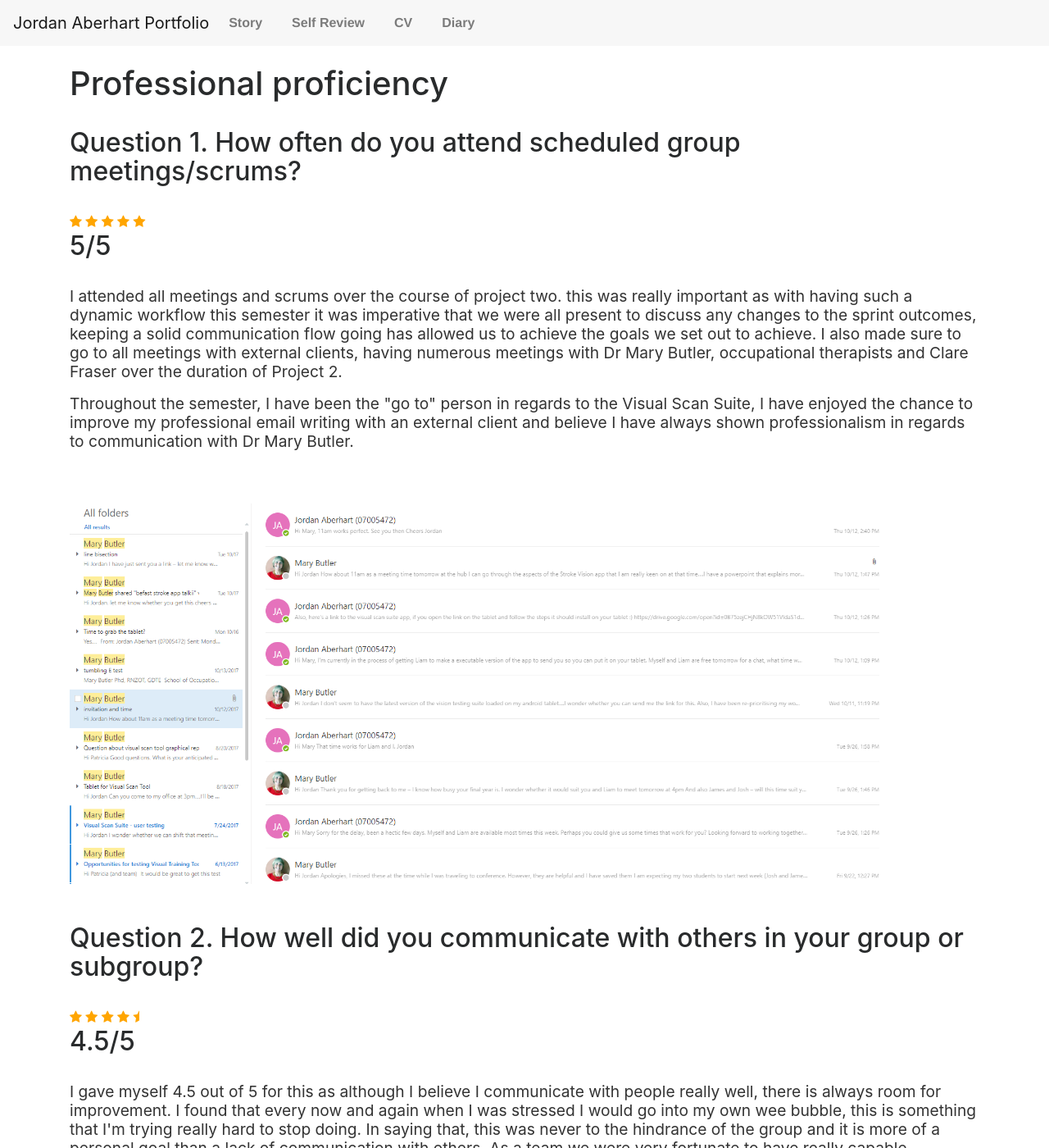
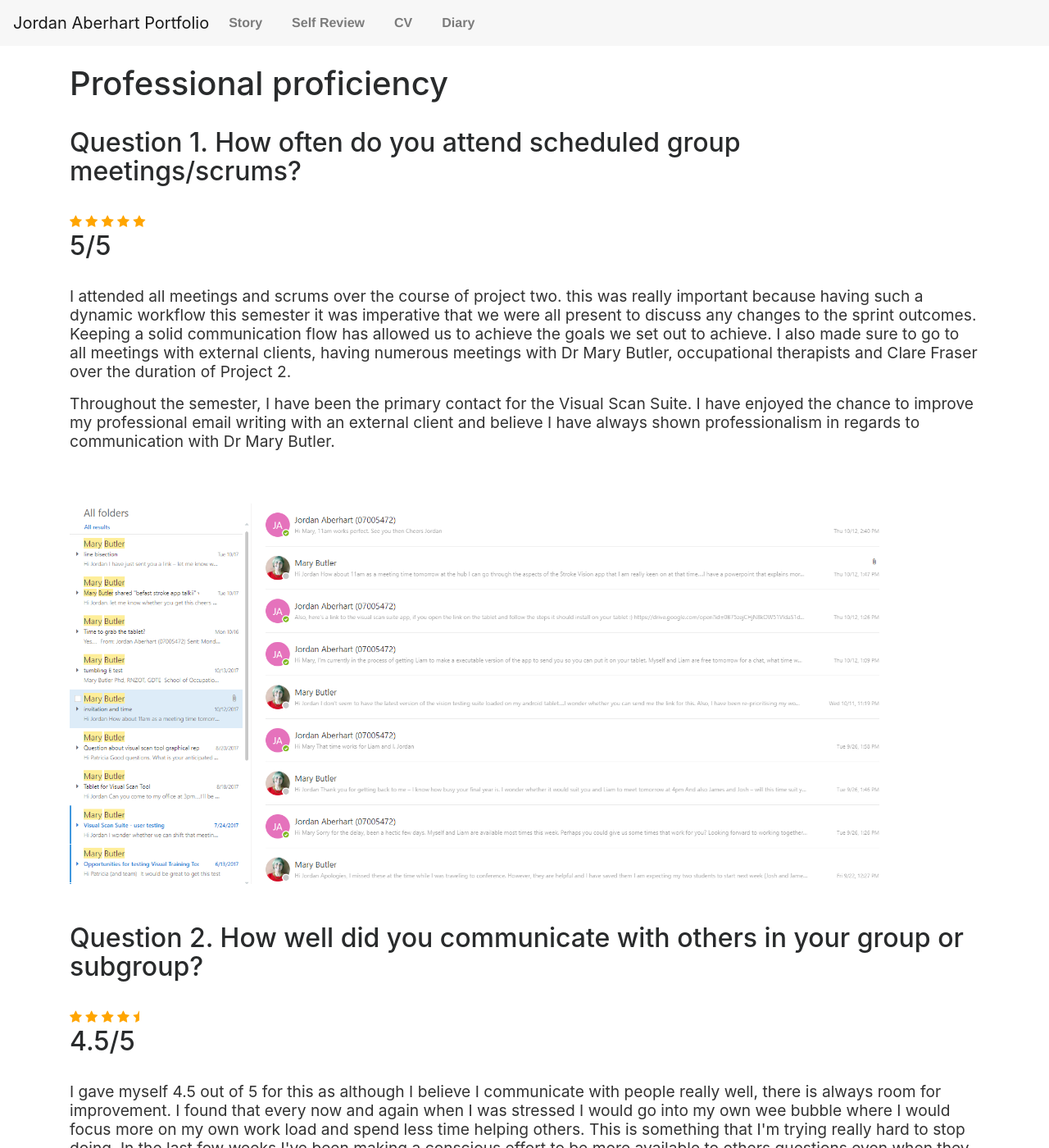
Before and after one commit to aberhjk1/aberhjk1.github.io, a Jekyll site: the page built from selfreview.html, in a window 1280 px wide and 1400 px high. Shown: the whole window at 82% size. Built offline with Jekyll 4.4.1, drawn with Linux system fonts in a browser that asks for light colours; nearby versions of some CDN libraries; some of the changed text lies outside the part shown.

Commit message:
Update selfreview.html

```diff
--- a/selfreview.html
+++ b/selfreview.html
@@ -16,12 +16,12 @@
 <span class="fa fa-star checked"></span>
 <h2>5/5</h2>
 <br>
-<p> I attended all meetings and scrums over the course of project two. this was really important as with having such a dynamic workflow
-   this semester it was imperative that we were all present to discuss any changes to the sprint outcomes, keeping a solid communication flow going has allowed us to achieve the goals we set out to achieve. I also made sure to go to all meetings with
+<p> I attended all meetings and scrums over the course of project two. this was really important because having such a dynamic workflow
+   this semester it was imperative that we were all present to discuss any changes to the sprint outcomes. Keeping a solid communication flow has allowed us to achieve the goals we set out to achieve. I also made sure to go to all meetings with
   external clients, having numerous meetings with Dr Mary Butler, occupational therapists and Clare Fraser over the duration of Project 2.
 </p>
 
- <p>  Throughout the semester, I have been the "go to" person in regards to the Visual Scan Suite, I have enjoyed the chance to improve my professional email writing
+ <p>  Throughout the semester, I have been the primary contact for the Visual Scan Suite. I have enjoyed the chance to improve my professional email writing
    with an external client and believe I have always shown professionalism in regards to communication with Dr Mary Butler. </p>
    <br><br>
 <img src="EvidenceImages/MaryButler.PNG" alt="Emails with Dr Mary Butler" width="90%"></img><br><br>
@@ -36,11 +36,12 @@
 <span class="fa fa-star-half checked"></span>
 <h2>4.5/5</h2>
 <br>
-<p> I gave myself 4.5 out of 5 for this as although I believe I communicate with people really well, there is always room for improvement. I found that every now and again when I was stressed I would go into my own wee bubble, this is something that I'm trying really hard to stop doing. In saying
-   that, this was never to the hindrance of the group and it is more of a personal goal than a lack of communication with others.
-   As a team we were very fortunate to have really capable members and everyone was open to ideas and changes which allowed open dialog and in turn, a more stable and robust final product.
+<p> I gave myself 4.5 out of 5 for this as although I believe I communicate with people really well, there is always room for improvement. I found that every now and again when I was stressed I would go into my own wee bubble where I would focus more on my own work load and spend less time helping others. This is something that I'm trying really hard to stop doing. In the last few weeks I've been making a conscious effort to be more available to others questions even when they may not directly relate to my work.
+
+   As a team we were very fortunate to have really capable members and everyone was open to ideas and changes which allowed open dialog. This open dialog allowed us to clearly plan out our tasks and divide the work between the subgroups. Having an open dialog and good communication channels also allowed us to discuss changes and respond to changes more rapidly.
+   This ultimately allowed the project to move forward at a faster rate and gave us a more robust final product.
 <br>
-   This semester I have been mainly working in a subgroup as part of the larger commsoft team. With the API it was myself and Matt, and with Visual Scan Suite it was myself and Liam.
+   This semester I have been mainly working in a subgroup as part of the larger commsoft team.For the API I worked with Matt; For the Visual Scan Suite I worked with Liam.
    working in a smaller team I found to be particularly productive, the ability to bounce ideas around and quickly make a decision without having to consult numerous other people. I believe this
    helped keep the project flow and speed of development really fast.
 </p>
@@ -63,9 +64,9 @@
 <span class="fa fa-star checked "></span>
 <h2>4/5</h2>
 <br>
-<p> The documentation of my work has been something that I feel I could of done more of this semester,
+<p> The documentation of my work has been something that I feel I could have done more of this semester,
    I was sure to comment any code I wrote and helped write/complete any API Documentation.
-   Alot of the time it was others who took the step to start the documentation writing then I would append my sections to that. </p>
+  However, often someone else would start the documentation writing then I would append my sections to those documents. </p>
 
 <br>
 <h2>Question 4. How well did you respond to problems or changing requirements?</h2>
@@ -77,8 +78,12 @@
 <span class="fa fa-star-half checked"></span>
 <h2>4.5/5</h2>
 <br>
-<p> The CommSoft group projects went through many iterations and changes over project 2, From having the SQL database ERD completely overhauled, Rewriting the API, Redesigning the Visual Scan Suite to
-be usable on a wide range of tablets and PathMapper having the design and user requirements changing constantly. I believe that I handled problems and changes really well, I consider myself very good at being able to adapt and therefore any change in requirements wasn't an issue for me. Working with
+<p> The CommSoft group projects went through many iterations and changes over project 2,
+   <br> 1. Having the SQL database ERD completely overhauled
+   <br> 2.Rewriting the API,]
+   <br> 3.Redesigning the Visual Scan Suite tobe usable on a wide range of tablets
+   <br> 4.PathMapper having the design and user requirements changing constantly.
+   <br>I believe that I handled problems and changes really well, I consider myself very good at being able to adapt and therefore any change in requirements wasn't an issue for me. Working with
 Dr Mary Butler as the main point of contact this semester has taught me how to manage the expectations of an external client and the rollercoaster that comes with the desire for more functionality.
 Coming from a managerial background I have had alot of practice in dealing with problems and changing environments. The documentation of the group was also really helpful when having to backtrack or rewrite any code.</p>
 
```
